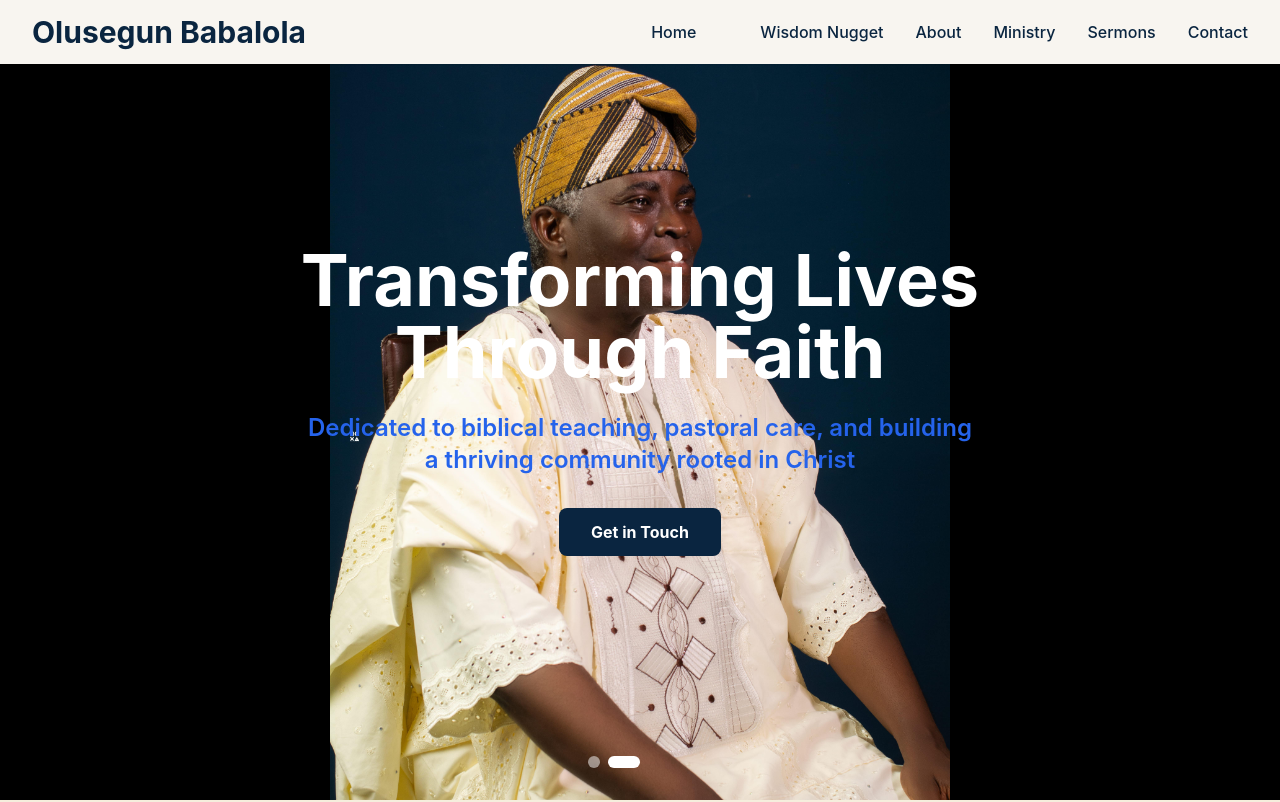
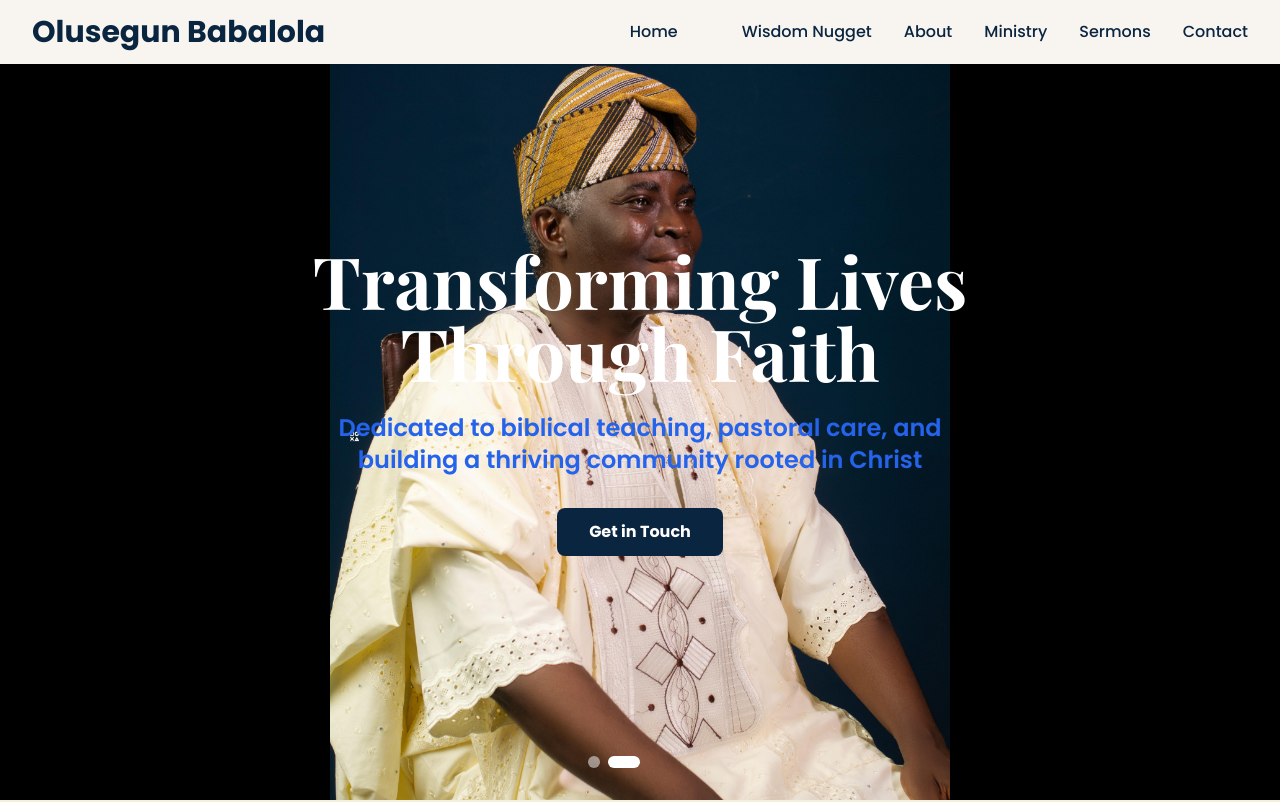
Before and after one commit to WebDevGoodness/olusegunbabalola, a React (Create React App) app: page / in a window 1280 px wide. Shown: the top 802 px of the page. Built offline with nearby package versions, Linux system fonts and the light colour scheme.

Commit message:
enhance typography and font usage across components for improved readability

```diff
--- a/public/index.html
+++ b/public/index.html
@@ -1,4 +1,4 @@
-<!DOCTYPE html>
+<!doctype html>
 <html lang="en">
   <head>
     <meta charset="utf-8" />
@@ -13,6 +13,14 @@
 
     <link rel="manifest" href="%PUBLIC_URL%/manifest.json" />
 
+    <!-- Google Fonts -->
+    <link rel="preconnect" href="https://fonts.googleapis.com" />
+    <link rel="preconnect" href="https://fonts.gstatic.com" crossorigin />
+    <link
+      href="https://fonts.googleapis.com/css2?family=Playfair+Display:wght@400;500;600;700;800;900&family=Poppins:wght@400;500;600;700;800&display=swap"
+      rel="stylesheet"
+    />
+
     <script src="https://cdn.jsdelivr.net/npm/@tailwindcss/browser@4"></script>
     <title>olusegunbabalola</title>
   </head>
--- a/src/index.css
+++ b/src/index.css
@@ -8,9 +8,7 @@ html {
 
 body {
   margin: 0;
-  font-family:
-    -apple-system, BlinkMacSystemFont, "Segoe UI", "Roboto", "Oxygen", "Ubuntu",
-    "Cantarell", "Fira Sans", "Droid Sans", "Helvetica Neue", sans-serif;
+  font-family: "Poppins", sans-serif;
   -webkit-font-smoothing: antialiased;
   -moz-osx-font-smoothing: grayscale;
 }
@@ -19,3 +17,44 @@ code {
   font-family:
     source-code-pro, Menlo, Monaco, Consolas, "Courier New", monospace;
 }
+
+/* Font classes */
+h1,
+h2,
+h3,
+h4,
+h5,
+h6 {
+  font-family: "Playfair Display", serif;
+  font-weight: 700;
+}
+
+.font-heading {
+  font-family: "Playfair Display", serif;
+  font-weight: 700;
+}
+
+.font-body {
+  font-family: "Poppins", sans-serif;
+}
+
+.text-heading-1 {
+  font-family: "Playfair Display", serif;
+  font-size: 3.75rem;
+  font-weight: 700;
+  line-height: 1.1;
+}
+
+.text-heading-2 {
+  font-family: "Playfair Display", serif;
+  font-size: 2.25rem;
+  font-weight: 700;
+  line-height: 1.2;
+}
+
+.text-heading-3 {
+  font-family: "Playfair Display", serif;
+  font-size: 1.875rem;
+  font-weight: 700;
+  line-height: 1.3;
+}
```
